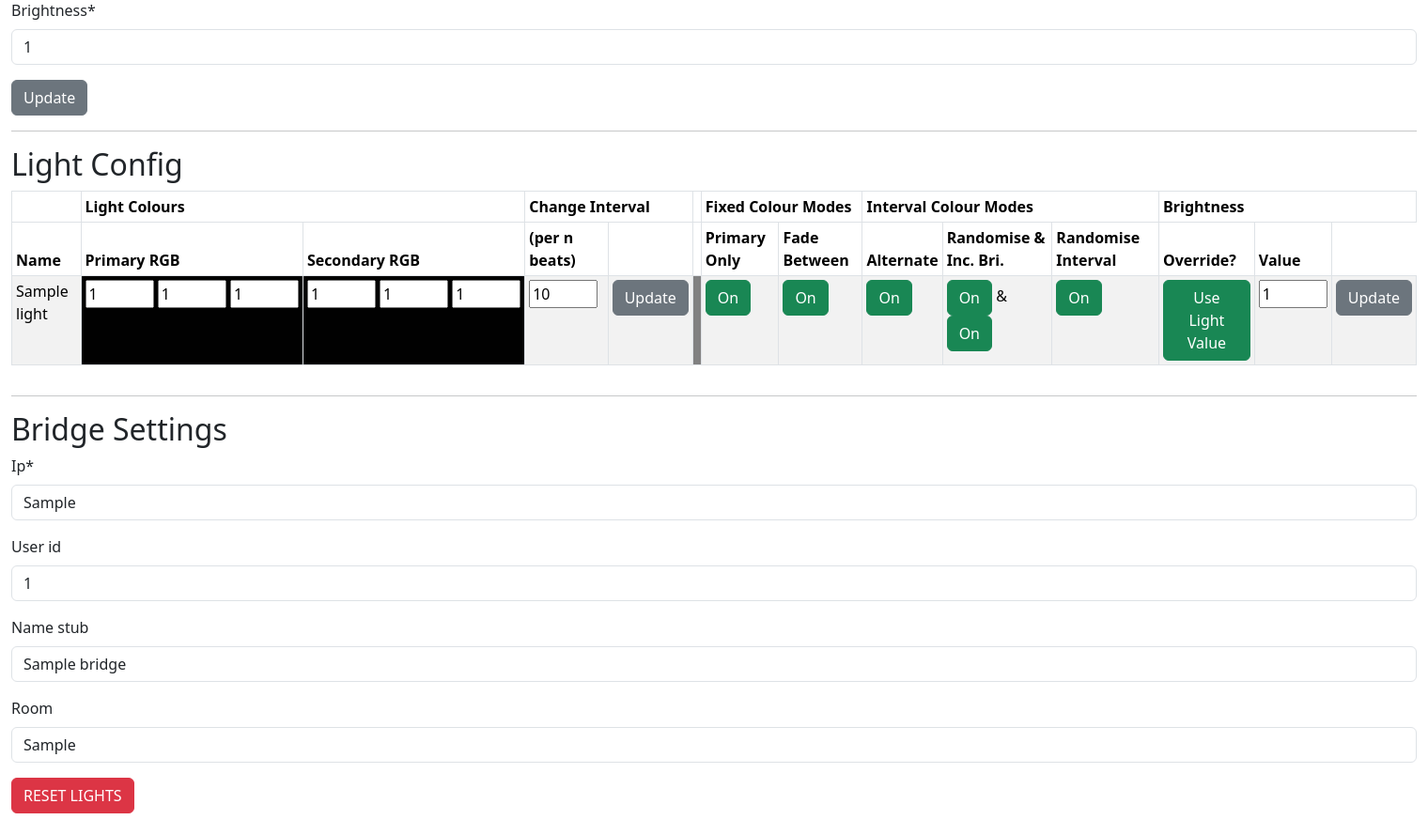
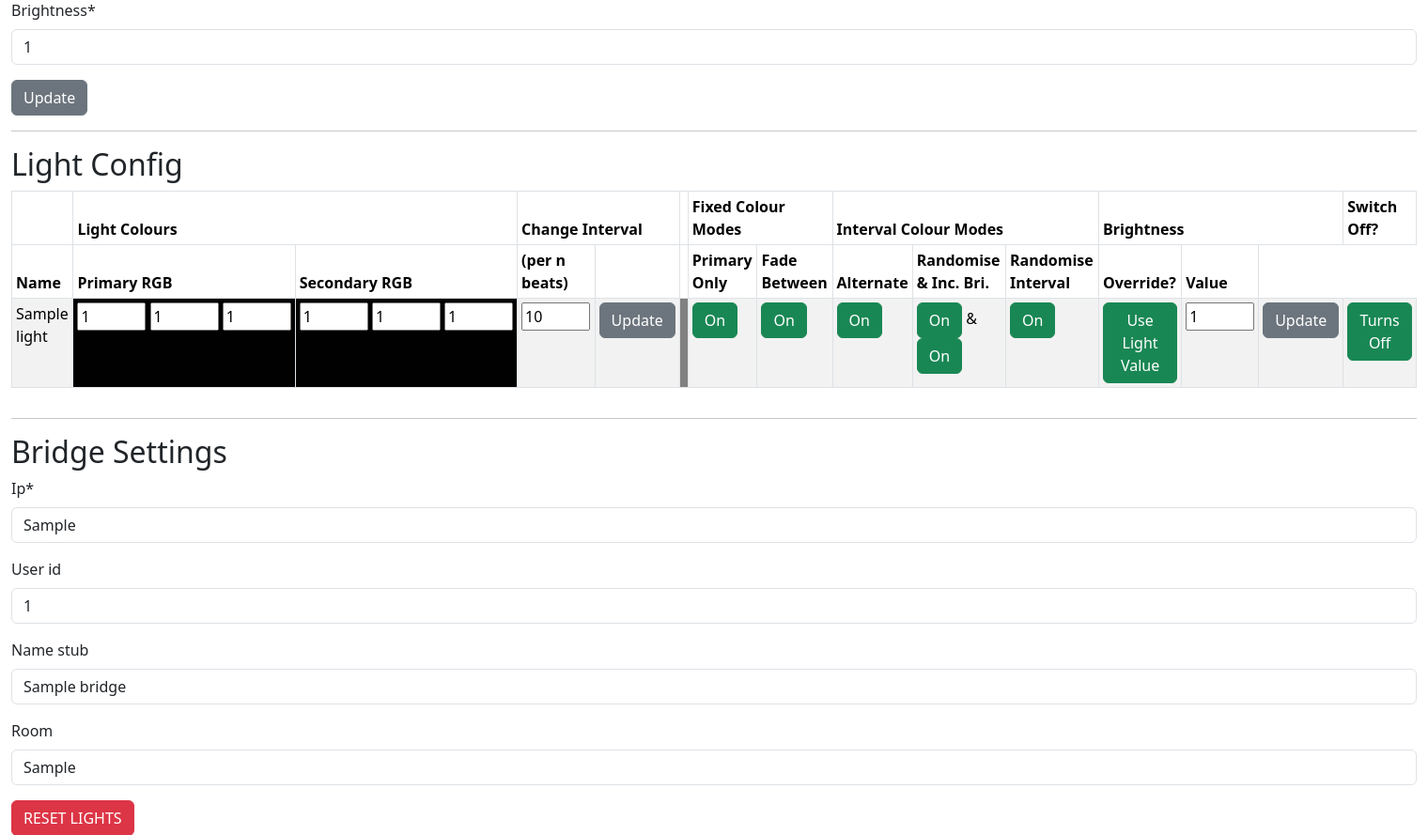
Before and after one commit to DanBuchan/Party_button, a Django app: page /lights/ in a window 1520 px wide. Shown: the part 209-1098 px from the top of the page at 94% size. Before the commit the page ends 1075 px from the top, so only its background shows below. Run offline with Django 4.2, Linux system fonts and the light colour scheme; tables that the repository leaves empty hold one stand-in row (values such as "Sample post"); some libraries are stand-ins or nearby versions.

Commit message:
add ability to turn off lights during button

```diff
--- a/pb_ui/mp3_manager/models.py
+++ b/pb_ui/mp3_manager/models.py
@@ -172,6 +172,9 @@ class Light(models.Model):
                                                  MaxValueValidator(100)])
     randomise_brightness = models.BooleanField(blank=False, null=False,
                                             default=False)
+    off = models.BooleanField(blank=False, null=False,
+                              default=False)
+
 
     def __str__(self):
         return(self.name)
--- a/pb_ui/mp3_manager/templates/mp3_manager/lights.html
+++ b/pb_ui/mp3_manager/templates/mp3_manager/lights.html
@@ -39,7 +39,7 @@
       {% if lights %}
       <table class="table table-striped table-bordered table-sm" cellspacing="0" width="100%">
         <thead>
-          <tr><th></th><th colspan="2">Light Colours</th><th colspan="2">Change Interval</th><th></th><th class="fixed_colour" colspan="2">Fixed Colour Modes</th><th class="interval_colour" colspan="3">Interval Colour Modes</th><th colspan="3">Brightness</th></tr>
+          <tr><th></th><th colspan="2">Light Colours</th><th colspan="2">Change Interval</th><th></th><th class="fixed_colour" colspan="2">Fixed Colour Modes</th><th class="interval_colour" colspan="3">Interval Colour Modes</th><th colspan="3">Brightness</th><th>Switch Off?</th></tr>
           <tr><th>Name</th><th>Primary RGB</th><th>Secondary RGB</th><th>(per n beats)</th><th></th><th></th><th class="fixed_colour">Primary Only</th><th class="fixed_colour">Fade Between</th><th class="interval_colour">Alternate</th><th class="interval_colour">Randomise & Inc. Bri.</th><th class="interval_colour">Randomise Interval</th><th>Override?</th><th>Value</th></tr>
         </thead>
         <tbody>
@@ -130,6 +130,15 @@
                   <input class="btn btn-secondary" type="submit" form="lightbrightnessvalue_form_{{ light.pk }}" value="Update" name="lightbrightnessvalue_update_{{ light.pk }}">
               </td>
               </form>
+
+              <td>
+                {% if light.off %}
+                  <a href="{% url 'mp3_manager:lightoff' pk=light.pk %}"><button type="button" class="btn btn-success">Turns Off</button></a>
+                {% else %}
+                  <a href="{% url 'mp3_manager:lightoff' pk=light.pk %}"><button type="button" class="btn btn-secondary">Stays On</button></a>
+                {% endif %}
+              </td>
+
           </tr>
           {% endfor %}
         </tbody>
--- a/pb_ui/mp3_manager/urls.py
+++ b/pb_ui/mp3_manager/urls.py
@@ -27,6 +27,7 @@ urlpatterns = [
     path("lightbrightness/<int:pk>/", views.LightBrightness.as_view(), name="lightbrightness"),
     path("lightbrightnessvalue/", views.LightBrightnessValue.as_view(), name="lightbrightnessvalue"),
     path("lightrandbri/<int:pk>", views.LightRandBri.as_view(), name="lightrandbri"),
+    path("lightoff/<int:pk>", views.LightOff.as_view(), name="lightoff"),
     path("lights/", views.BridgeManagement.as_view(), name="bridge"),
     path("disco/", views.DiscoLightManagement.as_view(), name="disco"),
     path("deletedisco/<int:pk>/", views.DeleteDiscoLight.as_view(), name="deletedisco"),
--- a/pb_ui/mp3_manager/views.py
+++ b/pb_ui/mp3_manager/views.py
@@ -599,6 +599,18 @@ class LightRandBri(generic.ListView, FormMixin):
         light.save()
         return redirect("/lights")
 
+class LightOff(generic.ListView, FormMixin):
+
+    def get(self, request, pk):
+        print(f"Setting Light Off: {pk}")
+        light = Light.objects.filter(pk=pk)[0]
+        if light.off:
+            light.off=False
+        else:
+            light.off=True
+
+        light.save()
+        return redirect("/lights")
 
 class DeleteDiscoLight(generic.ListView, FormMixin):
 
```
Also changed, not shown: music_lib.py (+12 -3 lines), pb_ui/mp3_manager/migrations/0022_light_off.py (added).
